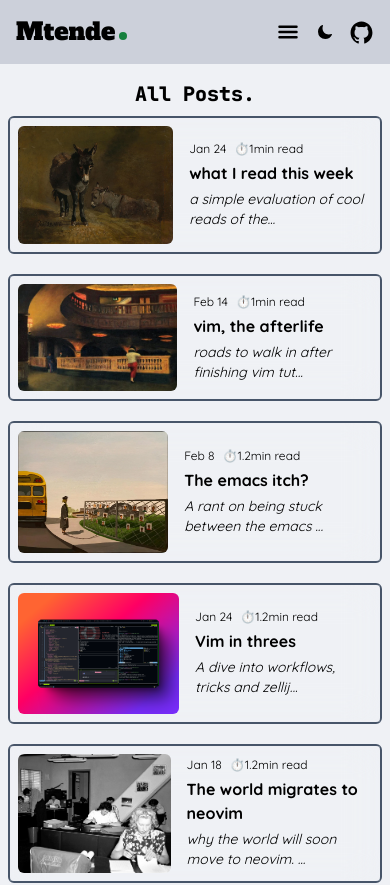
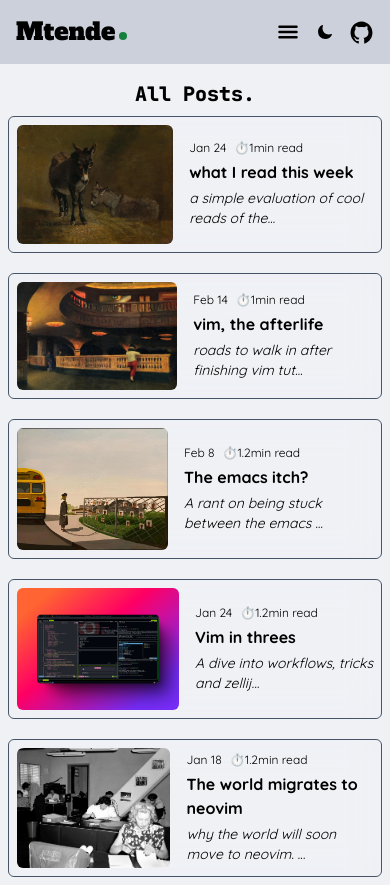
Before and after one commit to Mtendekuyokwa19/Mtendekuyokwa19.github.io, a React (Vite) app: page / in a window 390 px wide. Shown: the top 885 px of the page. Built offline with nearby package versions, Linux system fonts and the light colour scheme; a web font is replaced by a local one.

Commit message:
fix:rounding both the borders

```diff
--- a/src/blogPosts/template.tsx
+++ b/src/blogPosts/template.tsx
@@ -97,9 +97,9 @@ export function BlogcardTemplate({ details }: Icard) {
         </section >
       </Link >
 
-      <section className="flex md:hidden border-2 border-slate-600 rounded-md ">
+      <section className="flex md:hidden border border-slate-600 rounded-md ">
         <Link to={"/" + details.link}>
-          <section className="flex backdrop-blur-lg">
+          <section className="flex backdrop-blur-lg rounded-md">
             <div className="flex p-2 gap-4">
               <div className="flex justify-center items-center">
                 <img src={"/" + details.imgsrc} alt="image blog" className="w-56 rounded-md" />
```
